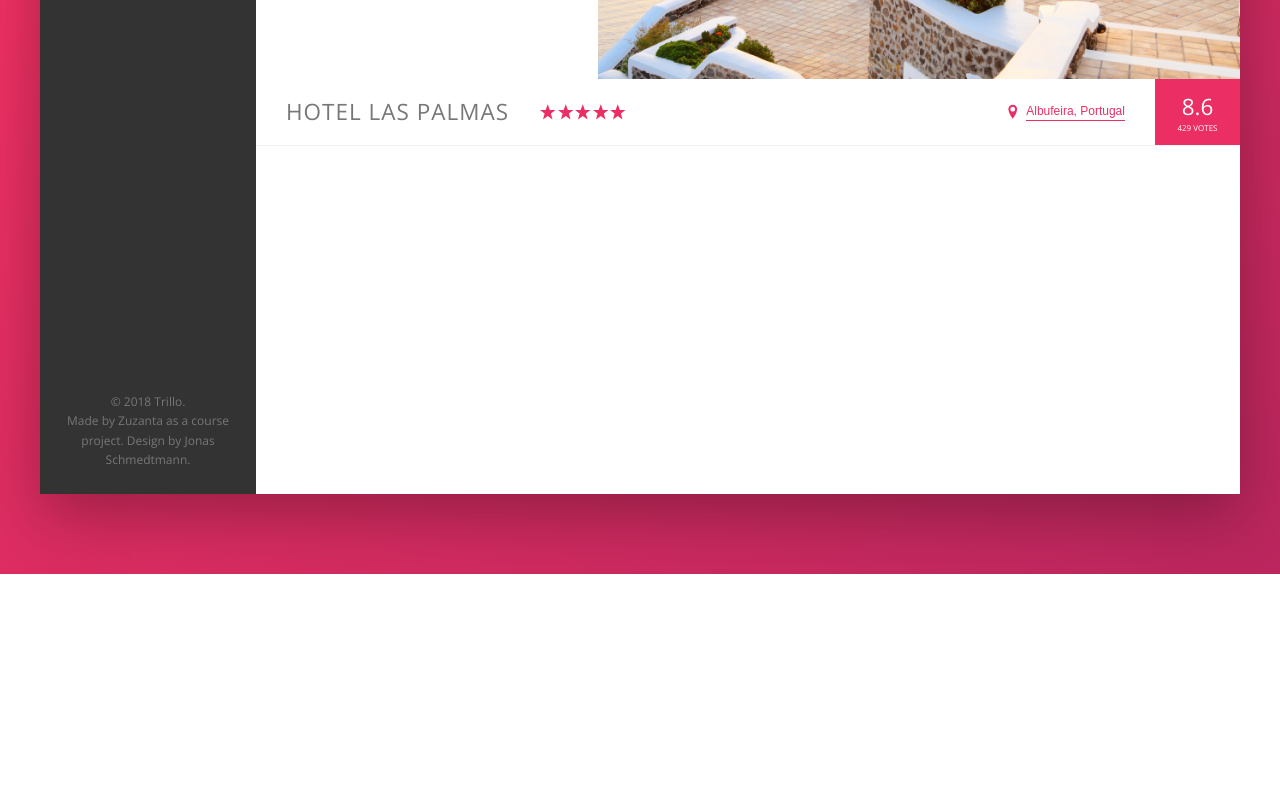
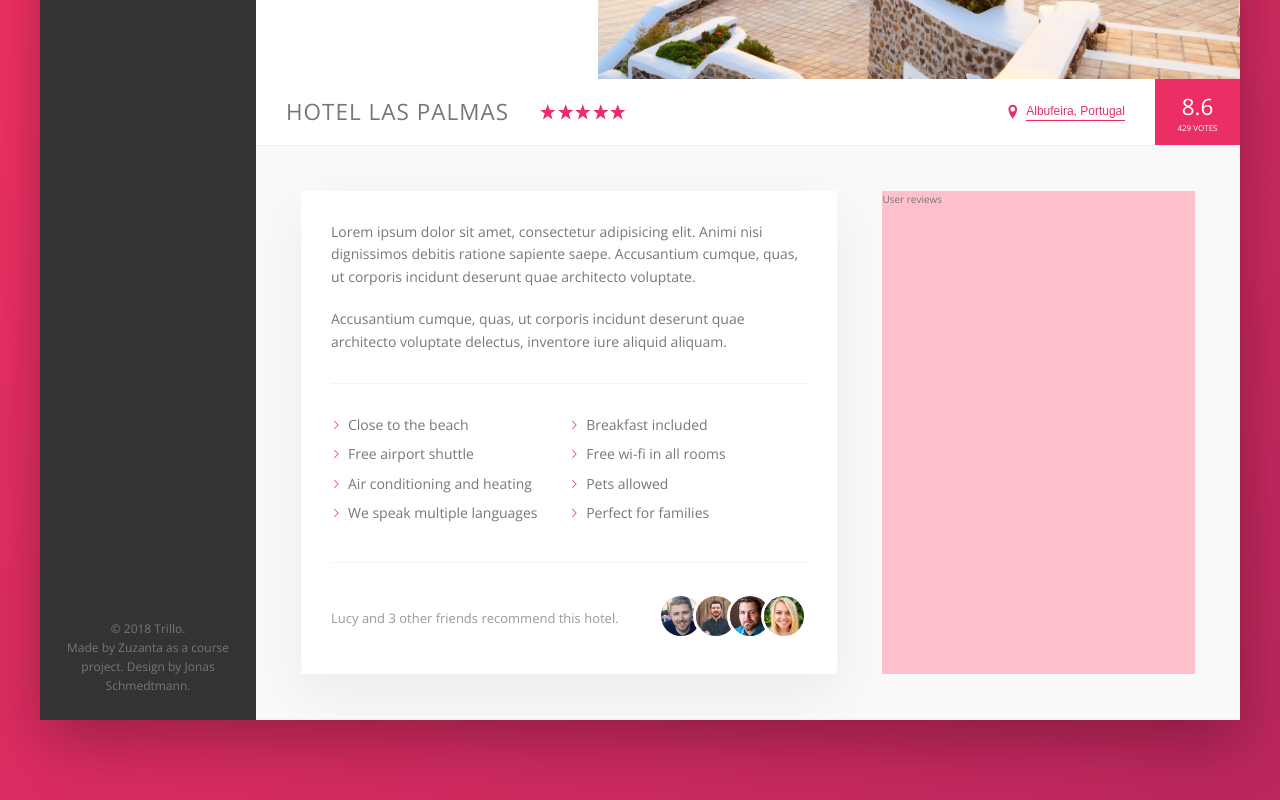
Before and after one commit to Zuzanta/trillo, a website: page index.html in a window 1280 px wide. Shown: the part 456-1256 px from the top of the page. Before the commit the page ends 1030 px from the top, so only its background shows below. Drawn offline with nearby package versions, Linux system fonts and the light colour scheme.

Commit message:
Completed the description section.

```diff
--- a/index.html
+++ b/index.html
@@ -97,7 +97,7 @@
         <!-- HOTEL VIEW -->
 
             <main class="hotel-view">
-
+            <!-- Gallery -->
               <div class="gallery">
                 <figure class="gallery__item">
                   <img src="img/hotel-1.jpg" alt="Photo of hotel 1" class="gallery__photo">
@@ -109,7 +109,7 @@
                   <img src="img/hotel-3.jpg" alt="Photo of hotel 3" class="gallery__photo">
                 </figure>
               </div>
-
+              <!-- Overview -->
               <div class="overview">
                 <h1 class="overview__heading">Hotel Las Palmas</h1>
 
@@ -143,6 +143,46 @@
                   <div class="overview__rating-count">429 votes</div>
                 </div>
               </div>
+              <!-- Detail -->
+              <div class="detail">
+                <div class="description">
+                  <p class="paragraph">
+                    Lorem ipsum dolor sit amet, consectetur adipisicing elit.
+                    Animi nisi dignissimos debitis ratione sapiente saepe.
+                    Accusantium cumque, quas, ut corporis incidunt deserunt quae
+                    architecto voluptate.
+                  </p>
+                  <p class="paragraph">
+                    Accusantium cumque, quas, ut corporis incidunt deserunt quae
+                    architecto voluptate delectus, inventore iure aliquid aliquam.
+                  </p>
+                  <ul class="list">
+                    <li class="list__item">Close to the beach</li>
+                    <li class="list__item">Breakfast included</li>
+                    <li class="list__item">Free airport shuttle</li>
+                    <li class="list__item">Free wi-fi in all rooms</li>
+                    <li class="list__item">Air conditioning and heating</li>
+                    <li class="list__item">Pets allowed</li>
+                    <li class="list__item">We speak multiple languages</li>
+                    <li class="list__item">Perfect for families</li>
+                  </ul>
+                  <div class="recommend">
+                    <p class="recommend__count">
+                      Lucy and 3 other friends recommend this hotel.
+                    </p>
+                    <div class="recommend__friends">
+                      <img src="img/user-3.jpg" alt="Photo of friend 1" class="recommend__photo">
+                      <img src="img/user-4.jpg" alt="Photo of friend 2" class="recommend__photo">
+                      <img src="img/user-5.jpg" alt="Photo of friend 3" class="recommend__photo">
+                      <img src="img/user-6.jpg" alt="Photo of friend 4" class="recommend__photo">
+                    </div>
+                  </div>
+                </div>
+
+                <div class="user-reviews">
+                  User reviews
+                </div>
+              </div>
 
             </main>
           </div>
--- a/sass/_base.scss
+++ b/sass/_base.scss
@@ -31,6 +31,9 @@ Grey dark 3: #999
     --color-grey-dark-3: #999;
 
     --shadow-dark: 0 2rem 6rem rgba(0,0,0,.3);
+    --shadow-light: 0 2rem 5rem rgba(0,0,0,.06);
+
+    --line: 1px solid var(--color-grey-light-2);
 }
 
 * {
--- a/sass/_components.scss
+++ b/sass/_components.scss
@@ -212,7 +212,7 @@
 
     display: flex;
     align-items: center;
-    border-bottom: 1px solid var(--color-grey-light-2);
+    border-bottom: var(--line);
 
     &__heading {
         font-size: 2.25rem;
@@ -311,3 +311,75 @@
        box-shadow: none;
     }
 }
+
+/////////////////////////////////////
+//////// PARAGRAPH
+.paragraph:not(:last-of-type) {
+    margin-bottom: 2rem;
+}
+
+/////////////////////////////////////
+//////// LIST
+.list {
+    list-style: none;
+    margin: 3rem 0;
+    padding: 3rem 0;
+    border-top: var(--line);
+    border-bottom: var(--line);
+    display: flex;
+    flex-wrap: wrap;
+
+    &__item {
+        flex: 0 0 50%;
+        margin-bottom: .7rem;
+    }
+
+    &__item::before {
+        content: "";
+        display: inline-block;
+        height: 1rem;
+        width: 1rem;
+        margin-right: .7rem;
+        //Older browsers
+        //background-image: url('../img/chevron-thin-right.svg');
+        //background-size: cover;
+
+        //New browsers - masks
+        background-color: var(--color-primary);
+        -webkit-mask-image: url('../img/chevron-thin-right.svg');
+        -webkit-mask-size: cover;
+        mask-image: url('../img/chevron-thin-right.svg');
+        mask-size: cover;
+
+    }
+}
+
+
+/////////////////////////////////////
+//////// RECOMMEND
+.recommend {
+    font-size: 1.3rem;
+    color: var(--color-grey-dark-3);
+    display: flex;
+    align-items: center;
+
+    &__count {
+
+    }
+
+    &__friends {
+        margin-left: auto;
+    }
+
+    &__photo {
+        box-sizing: content-box;
+        height: 4rem;
+        width: 4rem;
+        border-radius: 50%;
+        border: 3px solid #fff;
+
+        &:not(:last-child) {
+          margin-right: -1.5rem;
+        }
+    }
+}
--- a/sass/_layout.scss
+++ b/sass/_layout.scss
@@ -12,7 +12,7 @@
       font-size: 1.4rem;
       height: 7rem;
       background-color: #fff;
-      border-bottom: 1px solid var(--color-grey-light-2);
+      border-bottom: var(--line);
 
       display: flex;
       justify-content: space-between;
@@ -34,7 +34,26 @@
   .hotel-view {
       background-color: #fff;
 
-      height: 80rem;
-
       flex: 1;
   }
+
+  .detail {
+      display: flex;
+      padding: 4.5rem;
+      background-color: var(--color-grey-light-1);
+      border-bottom: var(--line);
+  }
+
+  .description {
+      font-size: 1.4rem;
+      background-color: #fff;
+      box-shadow: var(--shadow-light);
+      padding: 3rem;
+      flex: 0 0 60%;
+      margin-right: 4.5rem;
+  }
+
+  .user-reviews {
+    background-color: pink;
+    flex: 1;
+  }
```
Also changed, not shown: css/style.css.
